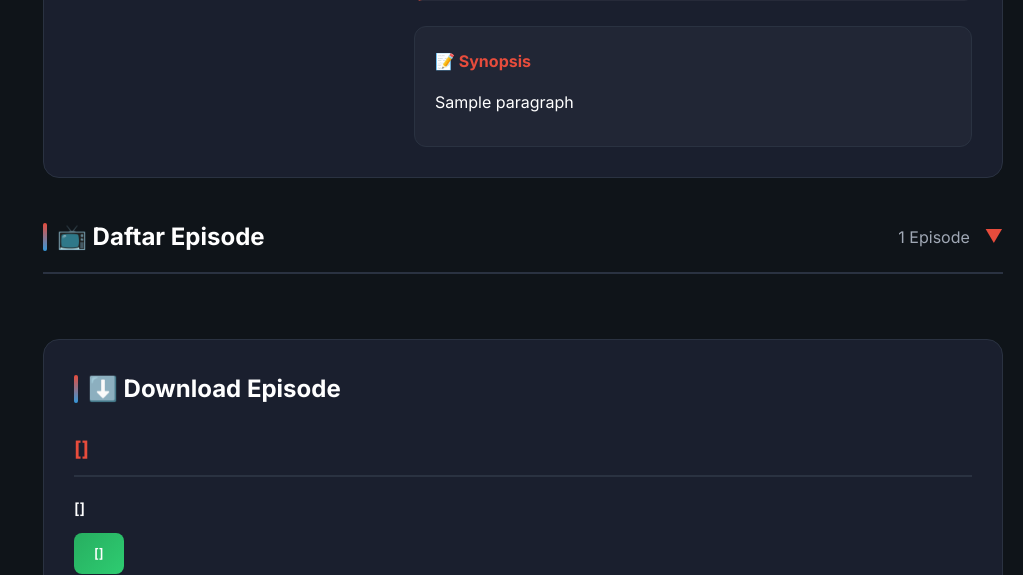
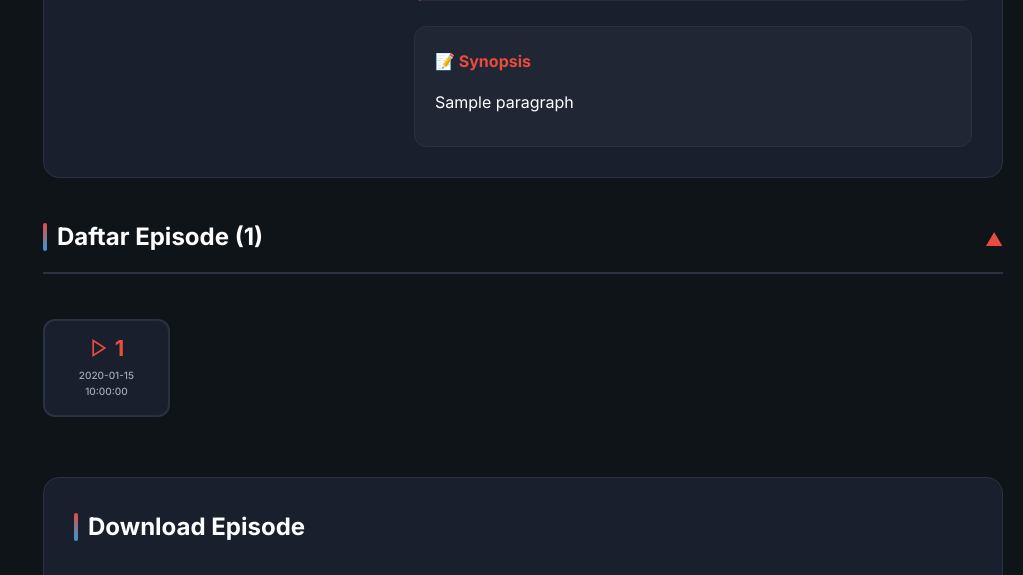
Before and after one commit to RMBLOGG/DAYYSTREAM, a Flask app: page /episode/1 in a window 1280 px wide. Shown: the part 1345-1920 px from the top of the page, without its empty margins (257-1280 px from the left). Run offline with Flask 3, Linux system fonts and the light colour scheme; a database or web service that is not in the repository returns one stand-in record (values such as "Sample title").

Commit message:
Add files via upload

```diff
--- a/templates/anime_detail.html
+++ b/templates/anime_detail.html
@@ -124,7 +124,7 @@
     {% if anime.episodeList %}
     <section class="section">
         <div class="section-header episode-header" onclick="toggleEpisodeList()">
-            <h2 class="section-title">📺 Episodes ({{ anime.episodeList|length }})</h2>
+            <h2 class="section-title">Episodes ({{ anime.episodeList|length }})</h2>
             <span class="episode-toggle" id="episodeToggle">▼</span>
         </div>
 
@@ -154,7 +154,7 @@
     <section class="section">
         <div class="download-section">
             <div class="section-header" style="border: none; padding-bottom: 0;">
-                <h2 class="section-title">⬇️ Download Batch</h2>
+                <h2 class="section-title">Download Batch</h2>
             </div>
 
             {% for format_group in anime.downloadUrl.formats %}
--- a/templates/episode_detail.html
+++ b/templates/episode_detail.html
@@ -90,14 +90,14 @@
                 </a>
             </div> -->
             {% endif %}
-            <h2 class="section-title">🎬 {{ episode.title }}</h2>
+            <h2 class="section-title">{{ episode.title }}</h2>
         </div>
 
         {% if episode.server and episode.server.qualities %}
         <div class="player-controls">
             <div style="background: rgba(52, 152, 219, 0.1); border-left: 3px solid var(--accent-color); padding: 12px 15px; border-radius: 8px; margin-bottom: 15px;">
                 <p style="margin: 0; font-size: 13px; color: var(--text-secondary); line-height: 1.6;">
-                    <strong style="color: var(--accent-color);">Info:</strong> Jika video tidak dapat diputar atau error, silakan coba <strong>kualitas lain</strong> atau <strong>server lain</strong> yang tersedia di bawah.
+                    ℹ️ <strong style="color: var(--accent-color);">Info:</strong> Jika video tidak dapat diputar atau error, silakan coba <strong>kualitas lain</strong> atau <strong>server lain</strong> yang tersedia di bawah.
                 </p>
             </div>
 
@@ -210,23 +210,25 @@
     {% if episode.fullEpisodeList %}
     <section class="section">
         <div class="section-header episode-header" onclick="toggleEpisodeList()">
-            <h2 class="section-title">📺 Daftar Episode</h2>
-            <div style="display: flex; align-items: center; gap: 15px;">
-                <span style="color: var(--text-secondary);">{{ episode.fullEpisodeList|length }} Episode</span>
-                <span class="episode-toggle" id="episodeToggle">▼</span>
-            </div>
+            <h2 class="section-title">Daftar Episode ({{ episode.fullEpisodeList|length }})</h2>
+            <span class="episode-toggle" id="episodeToggle">▼</span>
         </div>
 
         <div class="episode-list-wrapper" id="episodeListWrapper">
-            <div class="episode-list">
-                {% for ep in episode.fullEpisodeList %}
-                <a href="/episode/{{ ep.episodeId }}" class="episode-item">
-                    <span class="episode-title">
-                        {{ ep.title if ep.title else ep.episodeId }}
-                    </span>
-                    <span class="episode-date">
-                        {{ ep.releaseDate if ep.releaseDate else (ep.date if ep.date else '') }}
-                    </span>
+            <div class="episode-grid">
+                {% for ep in episode.fullEpisodeList|reverse %}
+                <a href="/episode/{{ ep.episodeId }}" class="episode-card">
+                    <div class="episode-number">
+                        <svg width="24" height="24" viewBox="0 0 24 24" fill="none" stroke="currentColor" stroke-width="2">
+                            <polygon points="5 3 19 12 5 21 5 3"></polygon>
+                        </svg>
+                        <span>{{ loop.revindex }}</span>
+                    </div>
+                    <div class="episode-info">
+                        <div class="episode-date-small">
+                            {{ ep.releaseDate if ep.releaseDate else (ep.date if ep.date else '') }}
+                        </div>
+                    </div>
                 </a>
                 {% endfor %}
             </div>
@@ -235,9 +237,8 @@
     {% elif episode.recommendedEpisodeList %}
     <section class="section">
         <div class="section-header episode-header" onclick="toggleEpisodeList()">
-            <h2 class="section-title">📺 Daftar Episode</h2>
+            <h2 class="section-title">Daftar Episode ({{ episode.recommendedEpisodeList|length }})</h2>
             <div style="display: flex; align-items: center; gap: 15px;">
-                <span style="color: var(--text-secondary);">{{ episode.recommendedEpisodeList|length }} Episode</span>
                 {% if episode.animeId %}
                 <a href="/anime/{{ episode.animeId }}"
                    style="color: var(--accent-color); text-decoration: none; font-size: 14px; font-weight: 600;">
@@ -249,15 +250,20 @@
         </div>
 
         <div class="episode-list-wrapper" id="episodeListWrapper">
-            <div class="episode-list">
-                {% for ep in episode.recommendedEpisodeList %}
-                <a href="/episode/{{ ep.episodeId }}" class="episode-item">
-                    <span class="episode-title">
-                        {{ ep.title if ep.title else ep.episodeId }}
-                    </span>
-                    <span class="episode-date">
-                        {{ ep.releaseDate if ep.releaseDate else '' }}
-                    </span>
+            <div class="episode-grid">
+                {% for ep in episode.recommendedEpisodeList|reverse %}
+                <a href="/episode/{{ ep.episodeId }}" class="episode-card">
+                    <div class="episode-number">
+                        <svg width="24" height="24" viewBox="0 0 24 24" fill="none" stroke="currentColor" stroke-width="2">
+                            <polygon points="5 3 19 12 5 21 5 3"></polygon>
+                        </svg>
+                        <span>{{ loop.revindex }}</span>
+                    </div>
+                    <div class="episode-info">
+                        <div class="episode-date-small">
+                            {{ ep.releaseDate if ep.releaseDate else '' }}
+                        </div>
+                    </div>
                 </a>
                 {% endfor %}
             </div>
@@ -269,7 +275,7 @@
     <section class="section">
         <div class="download-section">
             <div class="section-header" style="border: none; padding-bottom: 0;">
-                <h2 class="section-title">⬇️ Download Episode</h2>
+                <h2 class="section-title">Download Episode</h2>
             </div>
 
             {% for format_group in episode.downloadUrl.formats %}
@@ -316,6 +322,16 @@ function toggleEpisodeList() {
         toggle.classList.toggle('open');
     }
 }
+
+// Auto open on page load
+document.addEventListener('DOMContentLoaded', function() {
+    const wrapper = document.getElementById('episodeListWrapper');
+    const toggle = document.getElementById('episodeToggle');
+    if (wrapper && toggle) {
+        wrapper.classList.add('open');
+        toggle.classList.add('open');
+    }
+});
 
 function showQuality(quality) {
     // Remove active class from all tabs
```
